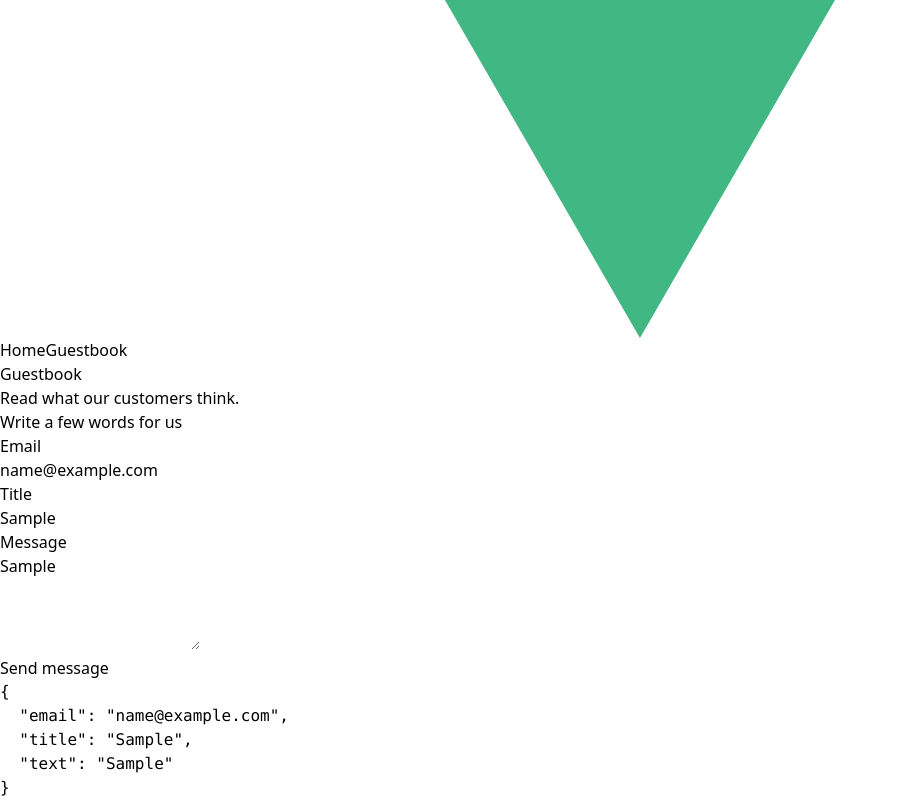
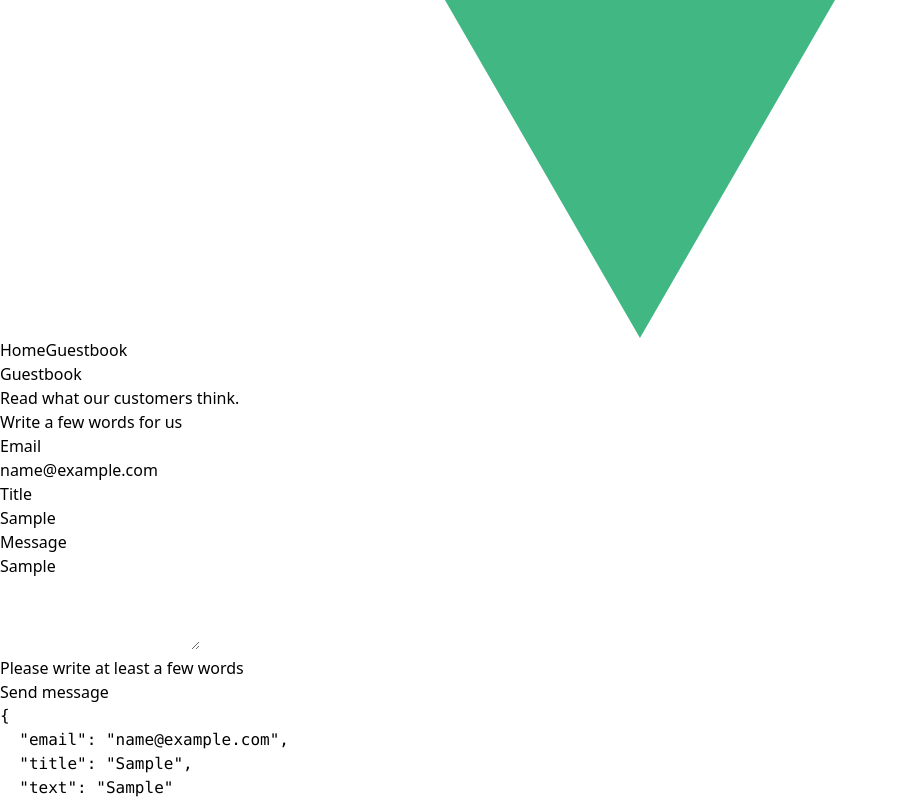
Before and after one commit to marcusbrose/wtl-guestbook, a Vue app: page /guestbook in a window 1280 px wide. Both pictures are taken after typing "name@example.com", "Sample", "Sample" into the empty fields and a click on the button "Send message". Shown: the part 771-1571 px from the top of the page, without its empty margins (0-898 px from the left). Built offline with nearby package versions, Linux system fonts and the light colour scheme.

Commit message:
validate guestbook form and display error messages

```diff
--- a/src/components/CoreFormElement.vue
+++ b/src/components/CoreFormElement.vue
@@ -6,6 +6,10 @@ defineProps({
   label: {
     type: String
   },
+  error: {
+    type: String,
+    required: false,
+  }
 })
 </script>
 
@@ -17,5 +21,8 @@ defineProps({
     <div class="mt-2.5">
       <slot />
     </div>
+    <div v-if="error" class="text-red-500 py-1">
+      {{ error }}
+    </div>
   </div>
 </template>
--- a/src/components/GuestbookForm.vue
+++ b/src/components/GuestbookForm.vue
@@ -1,32 +1,56 @@
 <script setup>
 import { ref } from 'vue'
+import z from 'zod'
 import CoreInput from './CoreInput.vue'
 import CoreInputEmail from './CoreInputEmail.vue'
-import CoreFormElement from './CoreFormElement.vue';
-import CoreInputTexarea from './CoreInputTexarea.vue';
-import CoreButton from './CoreButton.vue';
+import CoreFormElement from './CoreFormElement.vue'
+import CoreInputTexarea from './CoreInputTexarea.vue'
+import CoreButton from './CoreButton.vue'
 
-const entry = ref({
+const entrySchema = z.object({
+  email: z.string()
+    .email({ message: 'Invalid email' }),
+  title: z.string()
+    .min(1, { message: 'Please enter a title' })
+    .max(15, { message: 'Your title must be 15 or fewer characters long' }),
+  text: z.string()
+    .min(10, { message: 'Please write at least a few words' })
+    .max(500, { message: 'Your message must be 15 or fewer characters long' }),
+})
+
+const initialEntry = {
   email: '',
   title: '',
   text: '',
-})
+}
+
+const entry = ref(initialEntry)
+const fieldErrors = ref(null)
 
 const onSubmit = () => {
-  console.log(entry.value)
+  fieldErrors.value = null
+  try {
+    entrySchema.parse(entry.value)
+
+    console.log(entry.value)
+  } catch (err) {
+    if (err instanceof z.ZodError) {
+      fieldErrors.value = err.flatten().fieldErrors
+    }
+  }
 }
 
 </script>
 
 <template>
   <form @submit.prevent="onSubmit" class="flex flex-col space-y-4 py-8 w-2/3">
-    <CoreFormElement id="email" label="Email">
+    <CoreFormElement id="email" label="Email" :error="fieldErrors?.email?.at(0)">
       <CoreInputEmail id="email" v-model="entry.email" placeholder="Your email address" />
     </CoreFormElement>
-    <CoreFormElement id="title" label="Title">
+    <CoreFormElement id="title" label="Title" :error="fieldErrors?.title?.at(0)">
       <CoreInput id="title" v-model="entry.title" placeholder="Enter a topic" />
     </CoreFormElement>
-    <CoreFormElement id="text" label="Message">
+    <CoreFormElement id="text" label="Message" :error="fieldErrors?.text?.at(0)">
       <CoreInputTexarea id="text" v-model="entry.text" placeholder="Please write some words." />
     </CoreFormElement>
 
```
